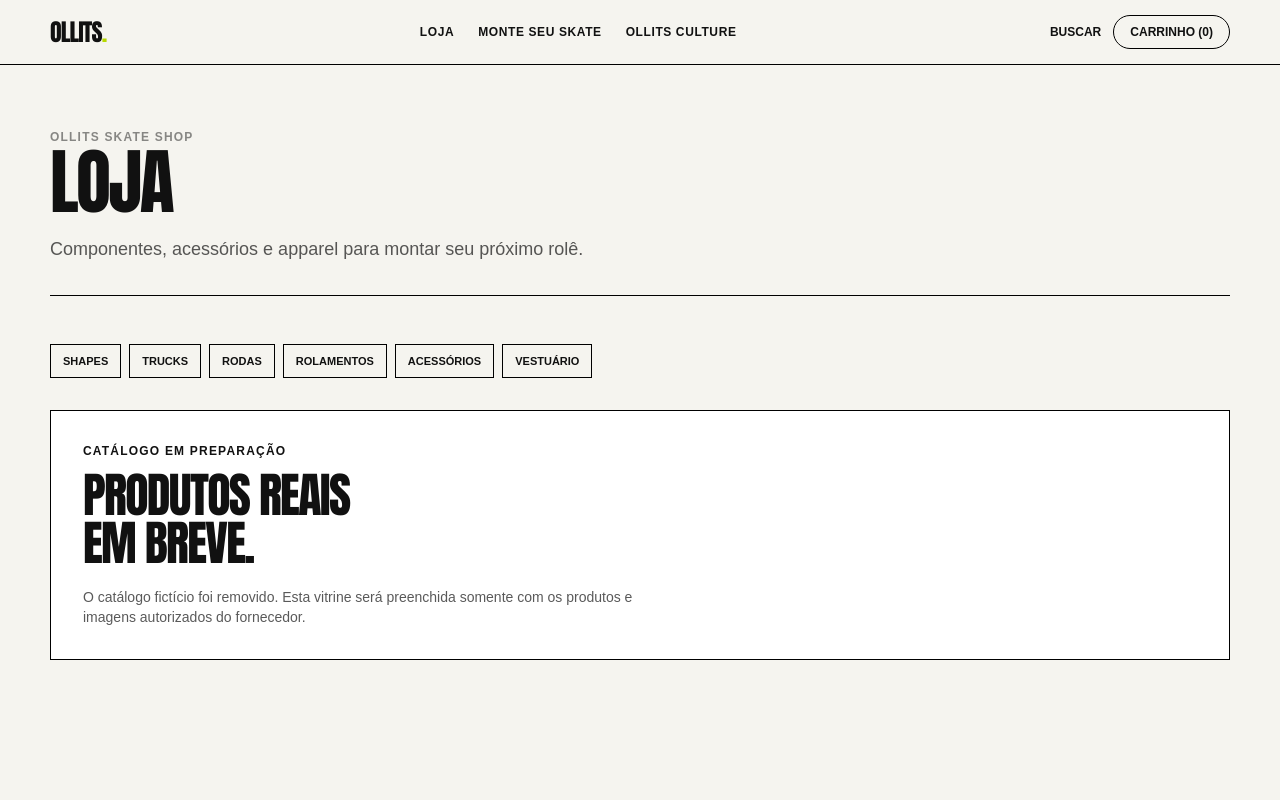
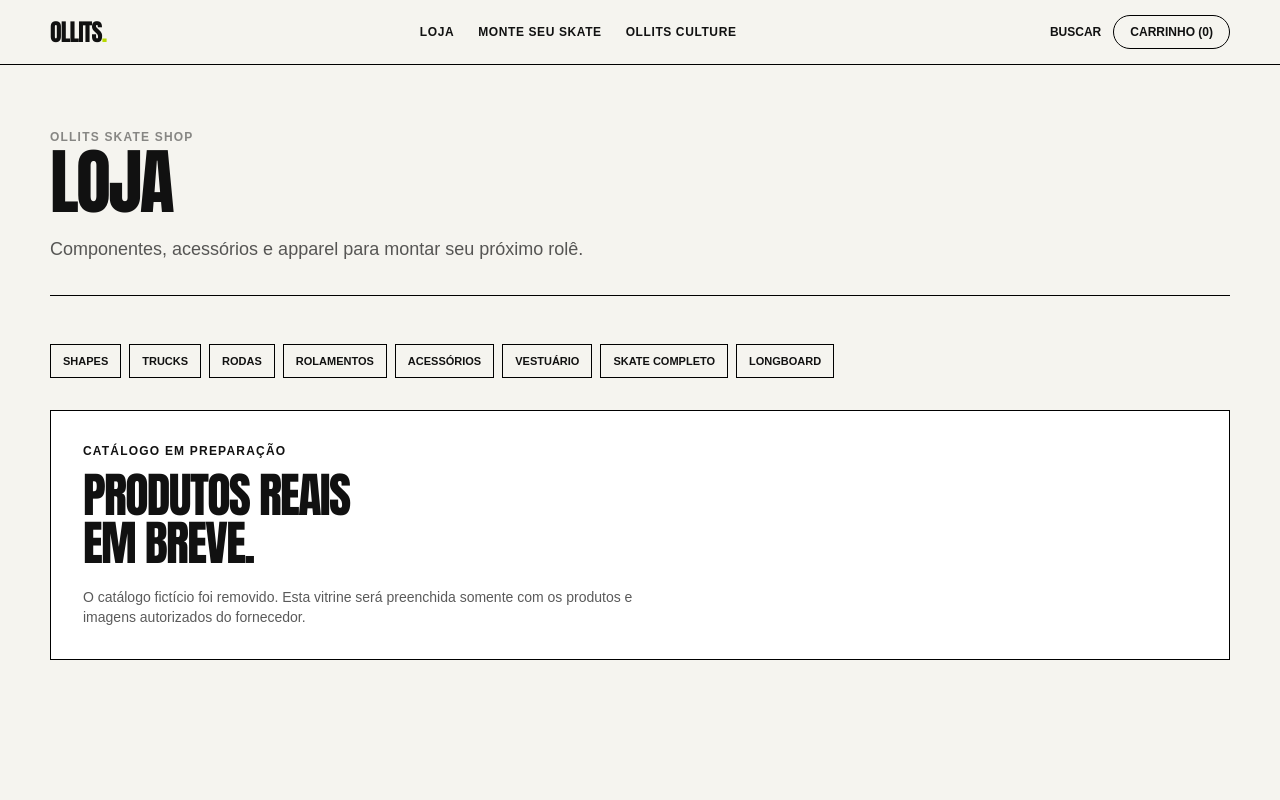
Before and after one commit to Tacones/Ollits-skate-shop, a Next.js app: page /loja in a window 1280 px wide. Shown: the top 800 px of the page. Built offline with nearby package versions, Linux system fonts and the light colour scheme.

Commit message:
feat(catalog): expand supplier product schema

```diff
--- a/src/data/catalog-schema.ts
+++ b/src/data/catalog-schema.ts
@@ -1,14 +1,6 @@
-export type ProductCategory =
-  | 'Shapes'
-  | 'Trucks'
-  | 'Rodas'
-  | 'Rolamentos'
-  | 'Acessórios'
-  | 'Vestuário';
-
 export type ProductImage = {
   src: string;
-  alt: string;
+  alt?: string;
   position?: number;
 };
 
@@ -21,29 +13,42 @@
   available: boolean;
   sku?: string;
   stock?: number;
+  color?: string;
 };
 
 export type Product = {
   id: string;
   sku?: string;
   name: string;
-  brand: string;
-  category: ProductCategory;
+  brand?: string;
+  category: string;
+  department?: string;
   price: number;
+  priceRaw?: string;
   promotionalPrice?: number;
+  promotionalPriceRaw?: string;
+  discountPercent?: number;
+  discountPercentRaw?: string;
   variants: ProductVariant[];
-  description: string;
+  description?: string;
   specifications: Record<string, string>;
   images: ProductImage[];
   available: boolean;
   stock?: number;
+  sourceUrl: string;
+  source: 'Osso Skate Shop';
 };
 
-export const categories: ProductCategory[] = [
+/** UI taxonomy retained for the existing builder/catalog navigation. */
+export const categories = [
   'Shapes',
   'Trucks',
   'Rodas',
   'Rolamentos',
   'Acessórios',
   'Vestuário',
-];
+  'Skate Completo',
+  'Longboard',
+] as const;
+
+export type ProductCategory = (typeof categories)[number];
```
